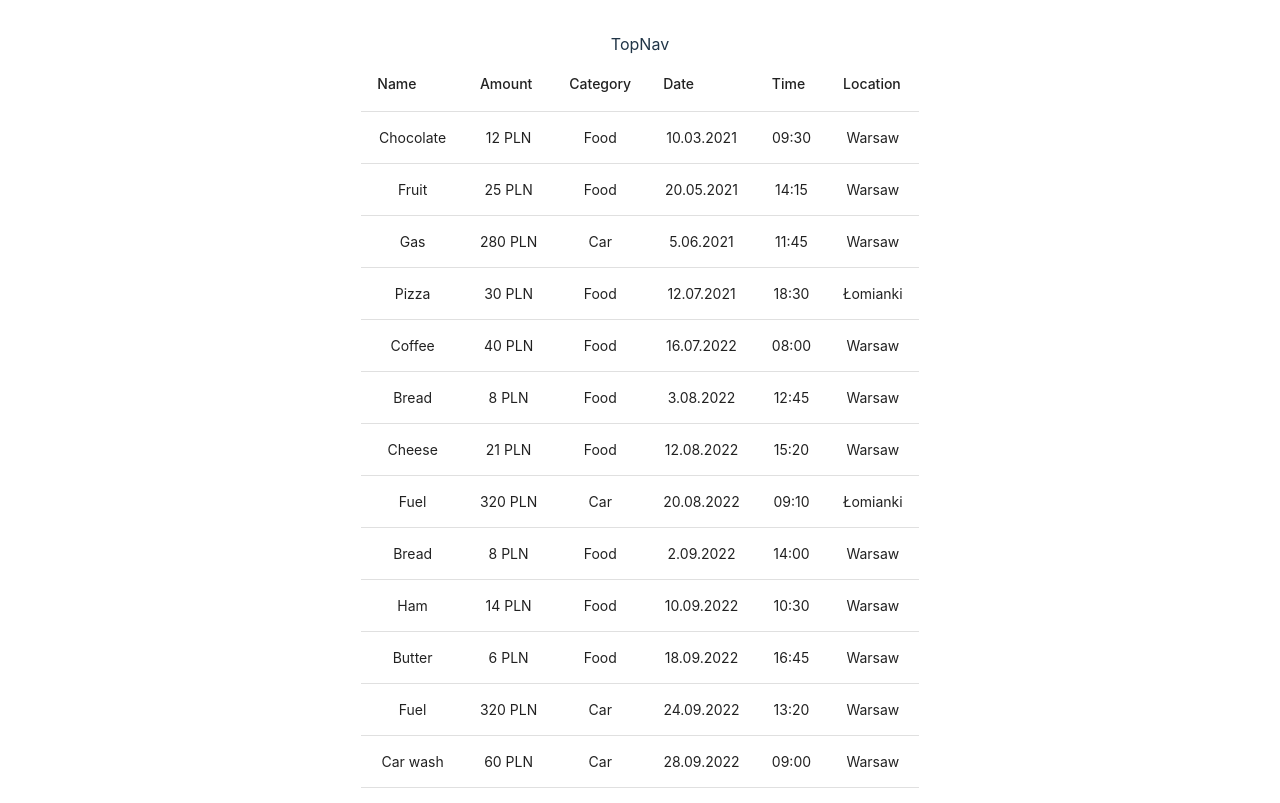
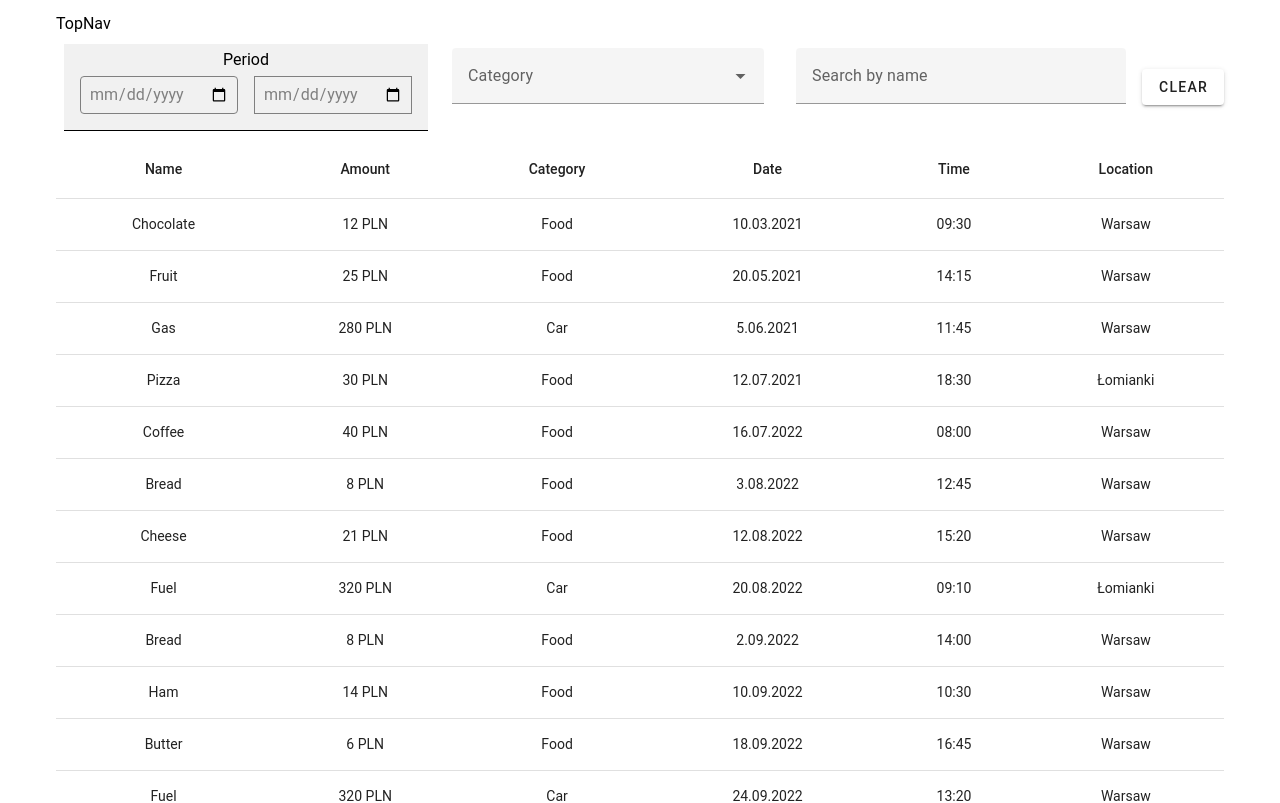
Before and after one commit to Jinpai666/expenses-viewer, a Vue app: page / in a window 1280 px wide. Shown: the top 803 px of the page. Built offline with nearby package versions, Linux system fonts and the light colour scheme.

Commit message:
table and filters done

```diff
--- a/index.html
+++ b/index.html
@@ -2,7 +2,7 @@
 <html lang="en">
   <head>
     <meta charset="UTF-8" />
-    <link rel="icon" type="image/svg+xml" href="/dollar.svg" />
+    <link rel="icon" type="image/svg+xml" href="/dolar.svg" />
     <meta name="viewport" content="width=device-width, initial-scale=1.0" />
     <title>Expenses Viewer</title>
   </head>
--- a/package.json
+++ b/package.json
@@ -9,10 +9,14 @@
     "preview": "vite preview"
   },
   "dependencies": {
+    "@mdi/font": "^7.2.96",
+    "prettier": "^2.8.8",
+    "sass": "^1.63.6",
     "vue": "^3.2.47",
     "vuetify": "^3.3.6"
   },
   "devDependencies": {
+    "@fortawesome/fontawesome-free": "^6.4.0",
     "@vitejs/plugin-vue": "^4.1.0",
     "vite": "^4.3.9"
   }
--- a/src/App.vue
+++ b/src/App.vue
@@ -3,10 +3,15 @@ import ExpensesTable from "./components/ExpensesTable.vue";
 </script>
 
 <template>
-  <div>TopNav</div>
-  <ExpensesTable />
+  <VContainer class="container">
+    <div>TopNav</div>
+    <ExpensesTable />
+  </VContainer>
+
 </template>
 
 <style scoped>
-
+  .container{
+    max-width: 1200px !important;
+  }
 </style>
--- a/src/components/ExpensesTable.vue
+++ b/src/components/ExpensesTable.vue
@@ -1,51 +1,102 @@
 <template>
+  <div>
+    <div>
+      <v-form class="filters d-md-flex align-center justify-center">
+        <div class="filters__date-picker w-auto ma-2 pa-2 rounded-tse">
+          <div class="text-center">Period</div>
+          <label>
+            <span class="d-flex flex-wrap align-center justify-center">
+              <input class="ma-2 pa-2 rounded filters__date" type="date" v-model="startDate" />
+              <input class="ma-2 pa-2 filters__date" type="date" v-model="endDate" /></span
+            ></label>
+        </div>
+        <v-select
+            class=" w-auto  ma-2 pa-2"
+            v-model="select"
+            :items="['food', 'car']"
+            label="Category"
+        ></v-select>
+        <v-text-field
+            class=" w-auto ma-2 pa-2"
+            v-model="searchPhrase"
+            :counter="20"
+            label="Search by name"
+            required
+        ></v-text-field>
+        <v-btn @click="clearFilters">Clear</v-btn>
+
+      </v-form>
       <v-table>
         <thead>
         <tr>
-      <th class="text-left">
-        Name
-      </th>
-      <th class="text-left">
-        Amount
-      </th>
-      <th class="text-left">
-        Category
-      </th>
-      <th class="text-left">
-        Date
-      </th>
-      <th class="text-left">
-        Time
-      </th>
-      <th class="text-left">
-        Location
-      </th>
+          <th class="text-center">Name</th>
+          <th class="text-center">Amount</th>
+          <th class="mobile-hidden text-center">Category</th>
+          <th class="text-center">Date</th>
+          <th class="mobile-hidden text-center">Time</th>
+          <th class="mobile-hidden text-center">Location</th>
         </tr>
         </thead>
         <tbody>
-    <tr
-        v-for="(item, idx) in expenses"
-        :key="idx"
-    >
+        <tr class="text-center" v-for="(item, idx) in filteredExpenses" :key="idx">
           <td>{{ formatString(item.name) }}</td>
           <td>{{ item.amount }} PLN</td>
-      <td>{{ formatString(item.category) }}</td>
-      <td>{{ formatDate(item.date) }}</td>
-      <td>{{ item.time }}</td>
-      <td>{{ item.location }}</td>
+          <td class="mobile-hidden">{{ formatString(item.category) }}</td>
+          <td class="">{{ formatDate(item.date) }}</td>
+          <td class="mobile-hidden">{{ item.time }}</td>
+          <td class="mobile-hidden">{{ item.location }}</td>
         </tr>
         </tbody>
       </v-table>
+    </div>
+  </div>
 </template>
+<style lang="scss">
+@import './expensesTable.scss';
+@import '@mdi/font/css/materialdesignicons.css';
 
+</style>
 <script>
-import data from '../data/expenses.json'
+import data from "../data/expenses.json";
 
 export default {
-  data() {
-    return {
-      expenses: data.expenses
+  data: () => ({
+    select: null,
+    expenses: data.expenses,
+    searchPhrase: "",
+    startDate: "",
+    endDate: "",
+  }),
+  computed: {
+    filteredExpenses() {
+      let filteredArray = this.expenses;
+
+      if (this.select) {
+        filteredArray = filteredArray.filter(item => item.category === this.select);
       }
+
+      if (this.searchPhrase) {
+        const searchRegex = new RegExp(this.searchPhrase, "i");
+        filteredArray = filteredArray.filter(item => searchRegex.test(item.name));
+      }
+
+      if (this.startDate) {
+        console.log(1)
+        filteredArray = filteredArray.filter(
+            item =>
+                new Date(item.date) >= new Date(this.startDate)
+        );
+      }
+      if (this.endDate) {
+        console.log(2)
+        filteredArray = filteredArray.filter(
+            item =>
+                new Date(item.date) <= new Date(this.endDate)
+        );
+      }
+
+      return filteredArray;
+    },
   },
   methods: {
     formatString(string) {
@@ -53,8 +104,14 @@ export default {
     },
     formatDate(date) {
       const formattedDate = new Date(date);
-      return formattedDate.toLocaleDateString('pl');
+      return formattedDate.toLocaleDateString("pl");
+    },
+    clearFilters() {
+      this.select = null;
+      this.searchPhrase = "";
+      this.startDate = "";
+      this.endDate = "";
     },
   },
-}
+};
 </script>
--- /dev/null
+++ b/src/components/expensesTable.scss
@@ -0,0 +1,25 @@
+.v-table__wrapper td,
+th {
+  vertical-align: middle;
+}
+.filters {
+  &__date-picker {
+    border-bottom: 1px solid black;
+    background-color: #f1f1f1;
+  }
+  &__date {
+    color: #808080;
+    background-color: #f1f1f1;
+    border: 1px solid #808080;
+  }
+}
+
+@media (max-width: 768px) {
+  .mobile-hidden {
+    display: none;
+  }
+
+  table {
+    font-size: 14px;
+  }
+}
--- a/src/style.css
+++ b/src/style.css
@@ -1,89 +1,48 @@
-:root {
-  font-family: Inter, system-ui, Avenir, Helvetica, Arial, sans-serif;
-  line-height: 1.5;
-  font-weight: 400;
+/* http://meyerweb.com/eric/tools/css/reset/
+   v2.0 | 20110126
+   License: none (public domain)
+*/
 
-  color-scheme: light dark;
-  color: rgba(255, 255, 255, 0.87);
-  background-color: #242424;
-
-  font-synthesis: none;
-  text-rendering: optimizeLegibility;
-  -webkit-font-smoothing: antialiased;
-  -moz-osx-font-smoothing: grayscale;
-  -webkit-text-size-adjust: 100%;
+html, body, div, span, applet, object, iframe,
+h1, h2, h3, h4, h5, h6, p, blockquote, pre,
+a, abbr, acronym, address, big, cite, code,
+del, dfn, em, img, ins, kbd, q, s, samp,
+small, strike, strong, sub, sup, tt, var,
+b, u, i, center,
+dl, dt, dd, ol, ul, li,
+fieldset, form, label, legend,
+table, caption, tbody, tfoot, thead, tr, th, td,
+article, aside, canvas, details, embed,
+figure, figcaption, footer, header, hgroup,
+menu, nav, output, ruby, section, summary,
+time, mark, audio, video {
+  margin: 0;
+  padding: 0;
+  border: 0;
+  font-size: 100%;
+  font: inherit;
+  vertical-align: baseline;
 }
-
-a {
-  font-weight: 500;
-  color: #646cff;
-  text-decoration: inherit;
+/* HTML5 display-role reset for older browsers */
+article, aside, details, figcaption, figure,
+footer, header, hgroup, menu, nav, section {
+  display: block;
 }
-a:hover {
-  color: #535bf2;
+body {
+  line-height: 1;
 }
-
-a {
-  font-weight: 500;
-  color: #646cff;
-  text-decoration: inherit;
+ol, ul {
+  list-style: none;
 }
-a:hover {
-  color: #535bf2;
+blockquote, q {
+  quotes: none;
 }
-
-body {
-  margin: 0;
-  display: flex;
-  place-items: center;
-  min-width: 320px;
-  min-height: 100vh;
+blockquote:before, blockquote:after,
+q:before, q:after {
+  content: '';
+  content: none;
 }
-
-h1 {
-  font-size: 3.2em;
-  line-height: 1.1;
+table {
+  border-collapse: collapse;
+  border-spacing: 0;
 }
-
-button {
-  border-radius: 8px;
-  border: 1px solid transparent;
-  padding: 0.6em 1.2em;
-  font-size: 1em;
-  font-weight: 500;
-  font-family: inherit;
-  background-color: #1a1a1a;
-  cursor: pointer;
-  transition: border-color 0.25s;
-}
-button:hover {
-  border-color: #646cff;
-}
-button:focus,
-button:focus-visible {
-  outline: 4px auto -webkit-focus-ring-color;
-}
-
-.card {
-  padding: 2em;
-}
-
-#app {
-  max-width: 1280px;
-  margin: 0 auto;
-  padding: 2rem;
-  text-align: center;
-}
-
-@media (prefers-color-scheme: light) {
-  :root {
-    color: #213547;
-    background-color: #ffffff;
-  }
-  a:hover {
-    color: #747bff;
-  }
-  button {
-    background-color: #f9f9f9;
-  }
-}
```
Also changed, not shown: public/dolar.svg (renamed from public/dollar.svg), 1 other file (tests, documents, lock files or other folders). Lines whose indentation alone changed are shown as unchanged.
